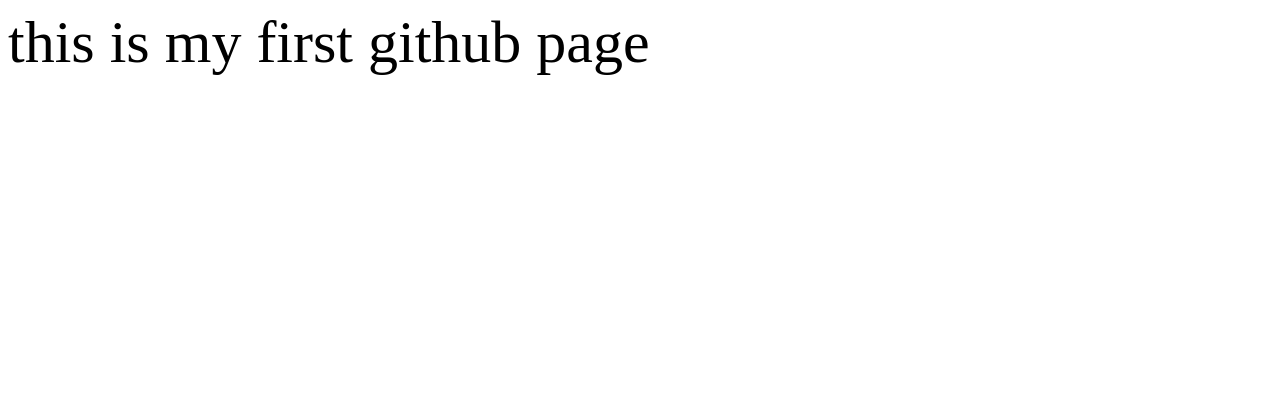
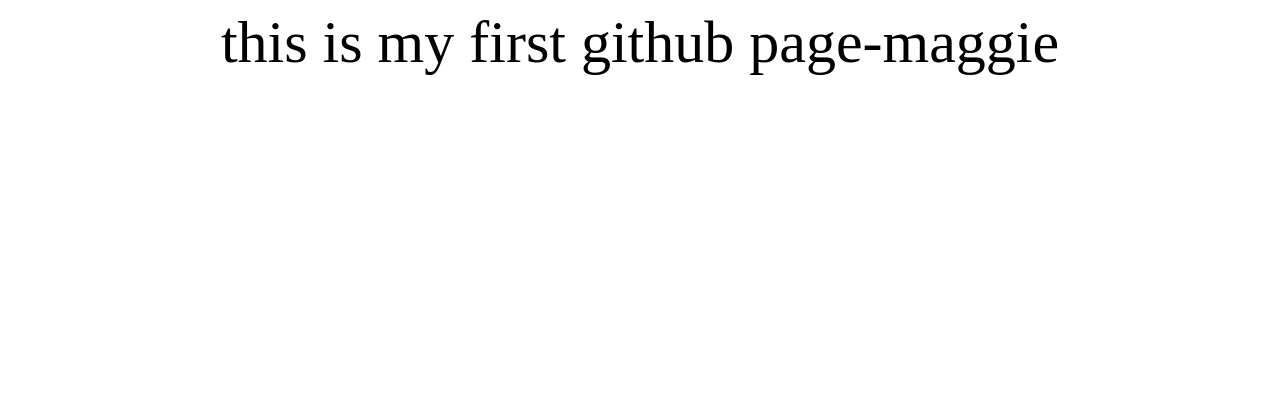
Before and after one commit to maggie-mei/demo, a plain HTML site: page index.html in a window 1280 px wide. Drawn offline with Linux system fonts and the light colour scheme.

Commit message:
change file

```diff
--- a/index.html
+++ b/index.html
@@ -7,10 +7,11 @@
 			width: 100%;
 			height: 400px;
 			font-size: 60px;
+			text-align: center;
 		}
 	</style>
 </head>
 <body>
-<div>this is my first github page</div>
+<div>this is my first github page-maggie</div>
 </body>
 </html>
```
